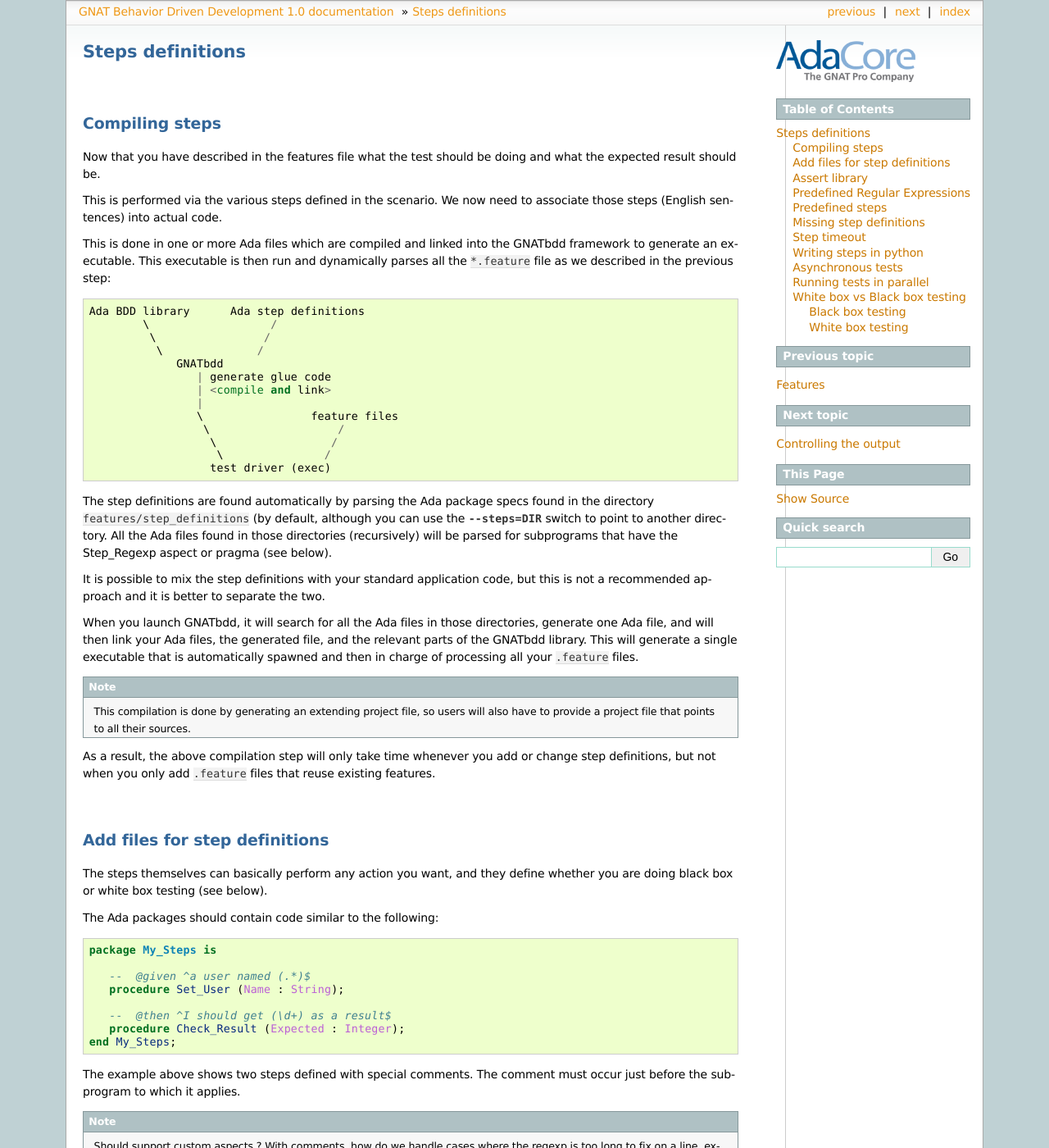
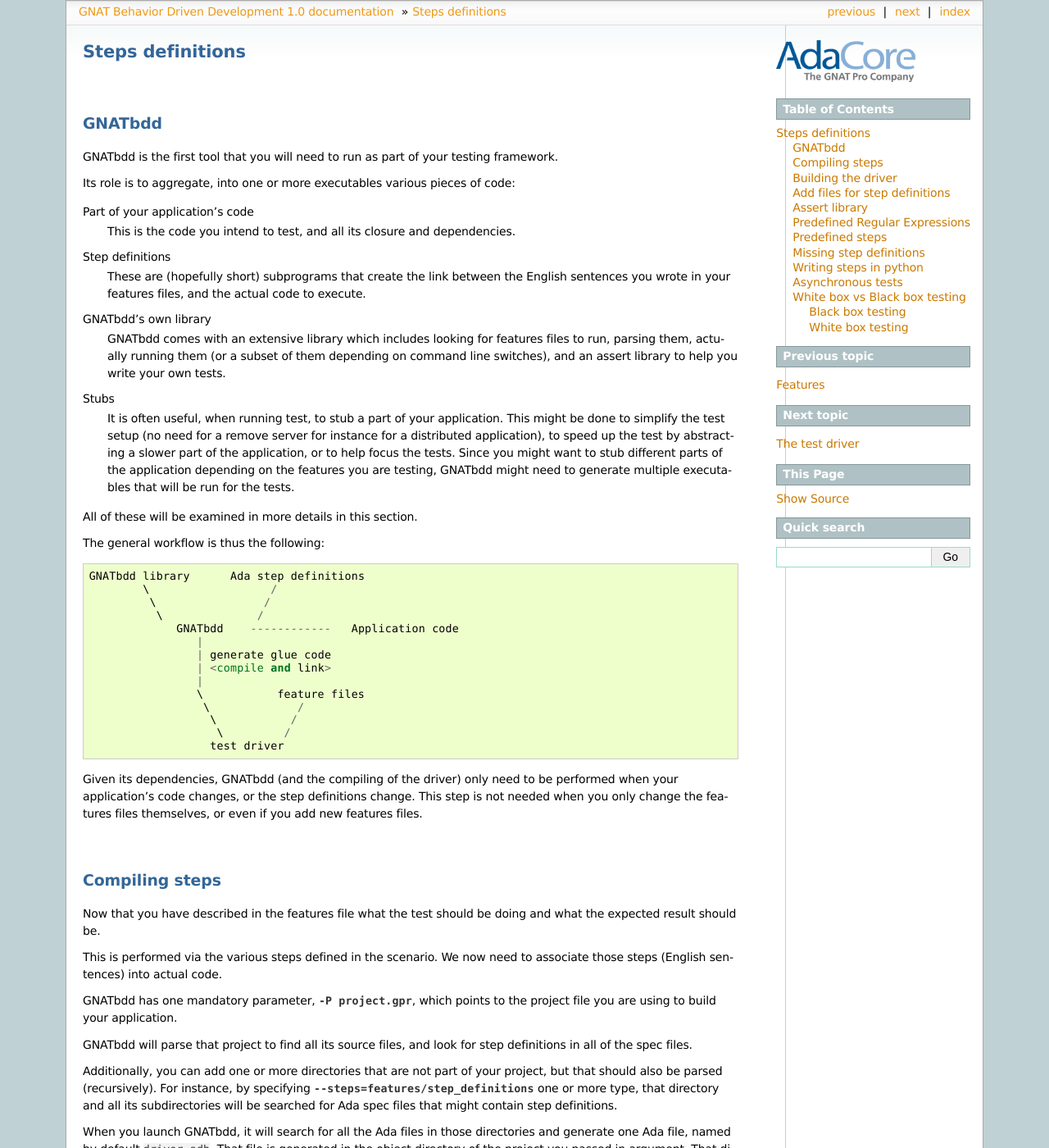
Before and after one commit to briot/gnatbdd, a Sphinx documentation site: the page built from docs/steps.rst, in a window 1280 px wide and 1400 px high. Shown: the whole window at 82% size. Built offline with Sphinx 7.4.7, drawn with Linux system fonts in a browser that asks for light colours; some of the changed text lies outside the part shown.

Commit message:
Clarify the role of gnatbdd and the driver in the documentation

```diff
--- /dev/null
+++ b/docs/driver.rst
@@ -0,0 +1,86 @@
+***************
+The test driver
+***************
+
+The test driver is the executable generated by GNATbdd. In fact, there could
+be several drivers built, depending on how you chose to run GNATbdd. For
+instance, one of the driver might stub part of your application, whereas
+another driver would test that same part and stub another part.
+
+Finding features
+================
+
+Let's first examine how the driver finds all the features for your application.
+
+.. index:: switches; --ext
+
+Typically, the features are written in text files with a :file:`.feature`
+extension. Several editors will automatically provide syntax highlighting with
+such an extension. However, you can choose your own extension by using the
+:option:`--ext .EXT` switch when you run the driver.
+
+.. index:: switches; --features
+
+By default, the driver will find all the files with a matching extension in
+a subdirectory names :file:`features`, within the directory where the driver
+is run. You can however specify one or more other directories to check,
+by using the :option:`--features DIR` switch one or more times.
+
+The driver will always search recursively in those directories. This lets you
+organize the files into subdirectories when you have several of them, and
+thus perhaps make it easier to refer to them.
+
+The driver will run the features file in alphabetical order of the full path of
+the feature file, by default. This provides a more consistent output when
+the driver is run multiple times.
+
+.. index:: switches; --random
+
+However, by using the :option:`--random` switch, the order of features is
+randomized. This is a convenient way to check that the various tests are indeed
+independent of each other, as they should be to make it possible to run tests
+individually.
+
+Running feature
+===============
+
+.. index:: switches; --tags
+
+When you run the driver, you can use the switch :option:`--tags` to control
+which scenarios should be run. For instance, all scenarios related to '@gui',
+or all scenarios not related to '@startup'. You can of course select subsets of
+scenarios based on the file names, but tags provide a file-system-agnostic
+selection mechanism.
+
+Step timeout
+============
+
+.. note::
+   This will likely require each scenario to be run in its own task. There
+   will be only one such task, so it doesn't really add constraints on the
+   user code or step definitions, but it makes debugging slightly more
+   difficult.
+
+.. note::
+   Perhaps we can also change the way the driver is generated, rather than do
+   everything dynamically in the driver itself.
+
+.. index:: switches; --timeout
+
+You can use the :option:`--timeout` switch to specify a maximum time that
+steps can take to execute. A test that times out will automatically fail
+with an appropriate error message.
+
+
+Running tests in parallel
+=========================
+
+There are multiple modes to run features in parallel. The parallelism is always
+between :file:`.feature` file, never between the Scenario of a given file.
+
+When your application is task safe, you can run multiple features in parallel
+by running each in its own task (up to a maximum number of tasks of course).
+
+In other cases, the driver can automatically spawn several instances of itself,
+each running a single feature in parallel of the others. This is slightly less
+efficient, but does not impose task-safety constraints on your application.
--- a/docs/features.rst
+++ b/docs/features.rst
@@ -11,40 +11,6 @@
 
 The features are then further divided into one or more scenarios, which are
 sometimes also called "tests". These will be discussed in the next section.
-
-Finding features
-================
-
-Let's first examine how GNATbdd finds all the features for your application.
-
-.. index:: switches; --ext
-
-Typically, the features are written in text files with a :file:`.feature`
-extension. Several editors will automatically provide syntax highlighting with
-such an extension. However, you can choose your own extension by using the
-:option:`--ext .EXT` switch when you run GNATbdd.
-
-.. index:: switches; --features
-
-By default, GNATbdd will find all the files with a matching extension in
-a subdirectory names :file:`features`, within the directory where GNATbdd
-is run. You can however specify one or more other directories to check,
-by using the :option:`--features DIR` switch one or more times.
-
-GNATbdd will always search recursively in those directories. This lets you
-organize the files into subdirectories when you have several of them, and
-thus perhaps make it easier to refer to them.
-
-GNATbdd will run the features file in alphabetical order of the full path of
-the feature file, by default. This provides a more consistent output when
-GNATbdd is run multiple times.
-
-.. index:: switches; --random
-
-However, by using the :option:`--random` switch, the order of features is
-randomized. This is a convenient way to check that the various tests are indeed
-independent of each other, as they should be to make it possible to run tests
-individually.
 
 Syntax of the features file
 ===========================
@@ -123,20 +89,11 @@
 
 The tags of the feature automatically apply to its Scenarios
 
-.. index:: switches; --tags
-
-When you run GNATbdd, you can use the switch :option:`--tags` to control which
-scenarios should be run. For instance, all scenarios related to '@gui', or all
-scenarios not related to '@startup'. You can of course select subsets of
-scenarios based on the file names, but tags provide a file-system-agnostic
-selection mechanism.
-
-
 Other usage of tags could be to identify *slow tests* (with @slow) so that
 their timeout is increased.
 
 A tag can also be used to link a scenario to a *high-level requirement* in your
-application
+application, for instance @HLR-12-2.
 
 Tags can also be used to identify *expected failures* (for instance @xfail), or
 *work in progress* (for instance @wip).
--- a/docs/index.rst
+++ b/docs/index.rst
@@ -13,6 +13,7 @@
    bdd
    features
    steps
+   driver
    output
    customizing
    ideas
--- a/docs/output.rst
+++ b/docs/output.rst
@@ -2,7 +2,7 @@
 Controlling the output
 **********************
 
-GNATbdd provides a rich set of options for controlling the output.
+The driver provides a rich set of options for controlling the output.
 
 Colors
 ======
@@ -10,7 +10,7 @@
 .. index:: switches; --color
 
 Color output is enabled by default when the terminal supports it. It is used to
-highlight passing, failing and skipped tests. GNATbdd attempts to detect
+highlight passing, failing and skipped tests. The driver attempts to detect
 automatically whether advanced features like colors or moving the cursor are
 supported. However, you can also force a specific setting by using one of:
 
@@ -18,14 +18,14 @@
 
   Forces the use of colors in the output. This is in particular useful when the
   output is redirected to a file which you intend to display in a console later
-  on. GNATbdd always uses ANSI escape sequences when redirecting to a file,
+  on. The driver always uses ANSI escape sequences when redirecting to a file,
   so on Windows you should install `ANSICON <https://github.com/adoxa/ansicon/>`_.
   This is not necessary when you are directly displaying the output in the
   console though.
 
 * :option:`--color=no`
 
-  Disable the use of colors. GNATbdd will output strings such as "[OK]",
+  Disable the use of colors. The driver will output strings such as "[OK]",
   "[FAILED]" or "[SKIPPED]" instead.
 
 * :option:`--color=auto`  (the default)
@@ -53,7 +53,7 @@
 
 * :option:`--output=quiet`
 
-  GNATbdd only displays the final count for each categories of
+  The driver only displays the final count for each categories of
   tests (passed, failed and skipped).
   The output therefore looks like::
 
@@ -62,11 +62,11 @@
 
 * :option:`--output=dots`   (the default)
 
-  GNATbdd displays a "." for each test that passes, a "F" for each
+  The driver displays a "." for each test that passes, a "F" for each
   test that fails (and will then display a full backtrace for those)
   and a "S" for skipped tests.
 
-  When all features have run, GNATbdd displays details for all tests
+  When all features have run, the driver displays details for all tests
   that did not pass.
 
   Finally, it displays a summary for the final count for each category.
@@ -87,26 +87,40 @@
 
 * :option:`--output=hide_passed`
 
-  In this mode, GNATbdd does not display anything when a scenario passes,
+  In this mode, the driver does not display anything when a scenario passes,
   but displays the same backtrace as above for failed or skipped. One
   advantage is that the output of the full traces is done after each
   scenario has been run, not as a summary after all of them have run.
 
 * :option:`--output=full`
 
-  In this mode, GNATbdd displays output of all scenarios, whether they
+  In this mode, the driver displays output of all scenarios, whether they
   pass or fail. The output looks like the above, but instead of displaying
-  a ".", GNATbdd outputs the full lists of steps for that scenario.
+  a ".", the driver outputs the full lists of steps for that scenario.
 
-  In this mode, GNATbdd outputs each step before it is being run, thus this
+  In this mode, the driver outputs each step before it is being run, thus this
   allows you to monitor which step is taking long to execute.
+
+Redirecting the output
+======================
+
+.. index:: switches; -o
+
+By default, the driver will print its output on the screen. It is possible
+though to print to a file by using the :option:`-o FILE` switch.
+
+.. index:: HTML output
+
+If the file ends up with the :file:`.html` extension, the driver will
+generate HTML output rather than textual output. This will display nicer
+in a web browser.
 
 Log files
 =========
 
 .. index:: switches; --log
 
-In addition, GNATbdd can still generate log files which contain output
+In addition, the driver can still generate log files which contain output
 similar to the above, as well as any output done by your application
 on stdout or stderr.
 
@@ -120,20 +134,6 @@
    Should this be in the root project's object_dir, when GNATbdd is run
    with a project in argument ?
 
-
-Projects
-========
-
-.. index:: switches; -P
-
-GNATbdd needs to compile the step definitions your application provides.  The
-features files themselves are parsed dynamically and do not need compile.
-
-For the compilation to succeed, GNATbdd needs to find where the sources of the
-steps are (see the :option:`--steps` switch), as well as all the sources on
-which they depend. Such sources are found via a GNAT Project file, which can
-be specified with the :option:`-P PROJECT.gpr` switch.
-
 Exit status
 ===========
 
--- a/docs/steps.rst
+++ b/docs/steps.rst
@@ -1,6 +1,63 @@
 *****************
 Steps definitions
 *****************
+
+GNATbdd
+=======
+
+GNATbdd is the first tool that you will need to run as part of your testing
+framework.
+
+Its role is to aggregate, into one or more executables various pieces of
+code:
+
+Part of your application's code
+  This is the code you intend to test, and all its closure and dependencies.
+
+Step definitions
+  These are (hopefully short) subprograms that create the link between the
+  English sentences you wrote in your features files, and the actual code to
+  execute.
+
+GNATbdd's own library
+  GNATbdd comes with an extensive library which includes looking for features
+  files to run, parsing them, actually running them (or a subset of them
+  depending on command line switches), and an assert library to help you
+  write your own tests.
+
+Stubs
+  It is often useful, when running test, to stub a part of your application.
+  This might be done to simplify the test setup (no need for a remove server
+  for instance for a distributed application), to speed up the test by
+  abstracting a slower part of the application, or to help focus the tests.
+  Since you might want to stub different parts of the application depending
+  on the features you are testing, GNATbdd might need to generate multiple
+  executables that will be run for the tests.
+
+All of these will be examined in more details in this section.
+
+The general workflow is thus the following::
+
+      GNATbdd library      Ada step definitions
+              \                  /
+               \                /
+                \              /
+                   GNATbdd    ------------   Application code
+                      |
+                      | generate glue code
+                      | <compile and link>
+                      |
+                      \           feature files
+                       \             /
+                        \           /
+                         \         /
+                        test driver
+
+
+Given its dependencies, GNATbdd (and the compiling of the driver) only need
+to be performed when your application's code changes, or the step definitions
+change. This step is not needed when you only change the features files
+themselves, or even if you add new features files.
 
 
 Compiling steps
@@ -12,50 +69,63 @@
 This is performed via the various steps defined in the scenario.  We now need
 to associate those steps (English sentences) into actual code.
 
-This is done in one or more Ada files which are compiled and linked into the
-GNATbdd framework to generate an executable.  This executable is then run and
-dynamically parses all the :file:`*.feature` file as we described in the
-previous step::
+.. index:: gnatbdd switches; -P
 
-      Ada BDD library      Ada step definitions
-              \                  /
-               \                /
-                \              /
-                   GNATbdd
-                      | generate glue code
-                      | <compile and link>
-                      |
-                      \                feature files
-                       \                   /
-                        \                 /
-                         \               /
-                        test driver (exec)
+GNATbdd has one mandatory parameter, :option:`-P project.gpr`, which points to
+the project file you are using to build your application.
 
+GNATbdd will parse that project to find all its source files, and look for
+step definitions in all of the spec files.
 
-.. index:: switches; --steps
+.. index:: gnatbdd switches; --steps
 
-The step definitions are found automatically by parsing the Ada package specs
-found in the directory :file:`features/step_definitions` (by default, although
-you can use the :option:`--steps=DIR` switch to point to another directory. All
-the Ada files found in those directories (recursively) will be parsed for
-subprograms that have the Step_Regexp aspect or pragma (see below).
-
-It is possible to mix the step definitions with your standard application code,
-but this is not a recommended approach and it is better to separate the two.
+Additionally, you can add one or more directories that are not part of your
+project, but that should also be parsed (recursively). For instance, by
+specifying :option:`--steps=features/step_definitions` one or more type,
+that directory and all its subdirectories will be searched for Ada spec
+files that might contain step definitions.
 
 When you launch GNATbdd, it will search for all the Ada files in those
-directories, generate one Ada file, and will then link your Ada files, the
-generated file, and the relevant parts of the GNATbdd library. This will
-generate a single executable that is automatically spawned and then in
-charge of processing all your :file:`.feature` files.
+directories and generate one Ada file, named by default :file:`driver.adb`.
+That file is generated in the object directory of the project you passed
+in argument. That directory should therefore be writable (although it will
+be created automatically if it does not exist yet).
 
-.. note::
-  This compilation is done by generating an extending project file, so users
-  will also have to provide a project file that points to all their sources.
+.. index:: gnatbdd switches; --driver
 
-As a result, the above compilation step will only take time whenever you
-add or change step definitions, but not when you only add :file:`.feature`
-files that reuse existing features.
+If you wish to use another name for the driver (and therefore for the
+generated executable), you can use the :option:`--driver=NAME` switch
+on the command line.
+
+Building the driver
+===================
+
+Once the driver has been generated by GNATbdd, you now need to compile
+it. GNATbdd has in fact also generated a project file, named by default
+:file:`driver.gpr` (that name is also set through the :option:`--driver`
+switch).
+
+So all you have to do is hopefully::
+
+   > gprbuild -P obj/driver.gpr
+
+where :file:`obj/` is the object directory of the application's project.
+
+The generated project depends on three other projects:
+
+your application's project
+   This is referenced through an absolute path, so should always be found.
+
+:file:`gnatbdd.gpr`
+   This is a project installed along with GNATbdd. It should be in one of
+   the directories looked for by the compiler (which is automatic if you
+   installed GNATbdd in the same directory as the compiler), or in one of
+   the directories part of the `GPR_PROJECT_PATH` environment variable.
+
+:file:`gnatcoll.gpr`
+   This is the project file for the GNAT Components Collection, which should
+   be available the same way that :file:`gnatbdd.gpr` is.
+
 
 Add files for step definitions
 ==============================
@@ -99,20 +169,33 @@
 '$', to indicate they should match the whole step definition, and not just part
 of it.
 
-.. index:: switches; --duplicates
+Some steps include extra information, like a table or a multi-line string.
+This information is not part of the regular expression, although the
+subprogram should have one or more parameters for it. For instance::
 
-The switch :option:`--duplicates` can be used to systematically check all
-regular expressions for each step, and warn when there are multiple matching
-regexps.
+    with BDD.Tables;   use BDD.Tables;
+    package My_Steps is
 
-.. note::
-   alternatively, we could output the name/location of the subprogram that
-   handled the step, to ensure the right one is executed.
+        --  @then ^I should see the following results:$
+        procedure Check_Results (Expected : BDD.Tables.Table);
+
+    end My_Steps;
+
+Here, GNATbdd will notice that the subprogram has one more parameter than
+there are parenthesis groups in the regular expression. It then checks for
+this extra parameter whether the type is `BDD.Tables.Table`. If this is the
+case, that parameter will be passed the table that the user wrote as part
+of the step.
+
+The comparison of the type is purely textual, there is no semantic analysis.
+So it might be specified exactly as `BDD.Tables.Table`, even if you are using
+use clauses.
+
 
 Assert library
 ==============
 
-The intent is that the steps should raise an exception `Assert_Failure`
+The intent is that the steps should raise an exception
 when the step fails. GNATbdd provides the package :file:`BDD.Asserts` to help
 perform the tests and raise the exception when they fail. This package will
 also make sure a proper error message is logged, showing the expecting and
@@ -139,10 +222,6 @@
 the usual Ada types, as well as more advanced types like lists of strings, or
 the tables that are used in the feature files to provide data to steps.
 
-.. note::
-   when comparing steps, the output should highlight the parts of the string
-   that are different, to help spot the difference, We also need to do
-   something special for trailing spaces.
 
 Predefined Regular Expressions
 ==============================
@@ -152,8 +231,8 @@
 expressions have a name, that can be used in your regexps by using a leading
 colon, as in::
 
-    procedure My_Step (Expected : Integer)
-       with Step_Regexp => "^I should get :natural results";
+    --  @then "^I should get :natural results";
+    procedure My_Step (Expected : Integer);
 
 
 Here is the full list of predefined regular expressions:
@@ -205,22 +284,6 @@
 copy and paste into your Ada file directly. This helps getting started.
 
 
-Step timeout
-============
-
-.. note::
-   This will likely require each scenario to be run in its own task. There
-   will be only one such task, so it doesn't really add constraints on the
-   user code or step definitions, but it makes debugging slightly more
-   difficult.
-
-.. index:: switches; --timeout
-
-You can use the :option:`--timeout` switch to specify a maximum time that
-steps can take to execute. A test that times out will automatically fail
-with an appropriate error message.
-
-
 Writing steps in python
 =======================
 
@@ -253,21 +316,6 @@
 user interfaces and other event-based applications.
 
 
-Running tests in parallel
-=========================
-
-There are multiple modes to run features in parallel. The parallelism is always
-between :file:`.feature` file, never between the Scenario of a given file.
-
-When your application is task safe, you can run multiple features in parallel
-by running each in its own task (up to a maximum number of tasks of course).
-
-In other cases, GNATbdd can automatically spawn several instances of the test
-driver, each running a single feature in parallel of the others. This is
-slightly less efficient, but does not impose task-safety constraints on
-your application.
-
-
 White box vs Black box testing
 ==============================
 
@@ -286,10 +334,10 @@
 use it. This mode is compatible with most applications, like command-line
 application, graphical user interfaces, web servers or embedded applications.
 
-When testing embedded applications, GNATbdd will run on the host, and the
-application will be spawned on the target. Communication between the two is the
-responsibility of the step definition, and could take the form of examining the
-standard output or communicating via sockets for instance.
+When testing embedded applications, the test driver will run on the host, and
+the application will be spawned on the target. Communication between the two is
+the responsibility of the step definition, and could take the form of examining
+the standard output or communicating via sockets for instance.
 
 No real restriction apply to the way the step definition is written, since it
 is running on the host, not in the more limited environment of the target.
@@ -307,7 +355,7 @@
 the driver longer.
 
 More importantly, this mode might not be compatible with embedded development,
-since GNATbdd runs on the host.
+since the driver runs on the host.
 
 .. note::
    Can we run the steps directly on the target in this case, while limiting
```
Also changed, not shown: other parts of docs/output.rst (+1 -1 lines), 1 other file.
